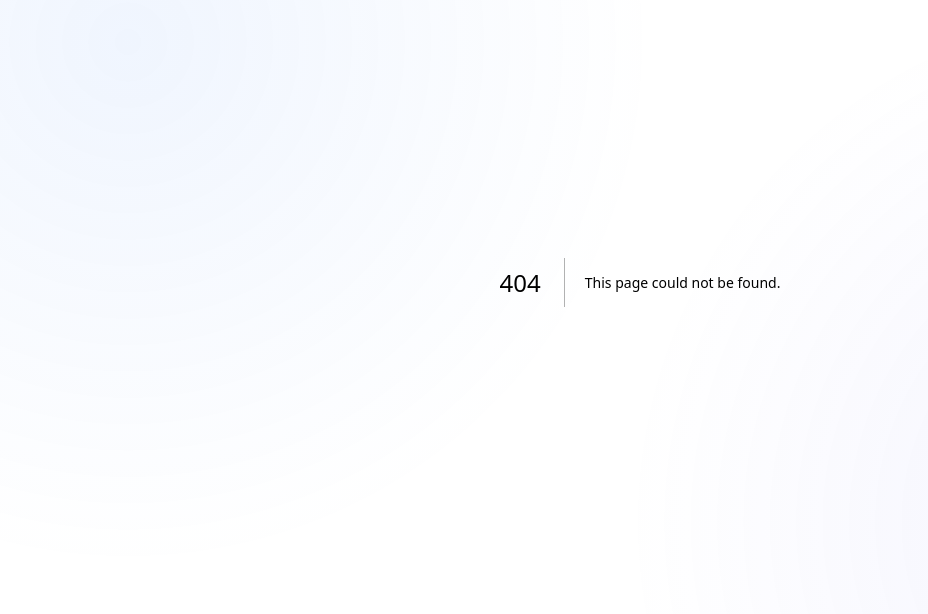
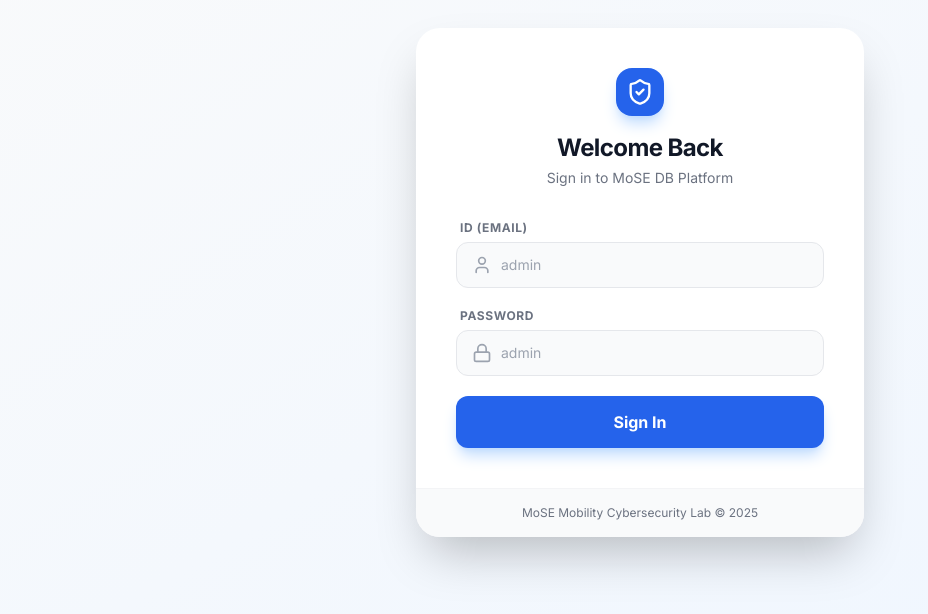
Before and after one commit to eoncheole/MoSE_DB_WEB, a Next.js app in the folder frontend/: page /login in a window 1280 px wide. Before the commit this address had no page. Shown: the part 118-732 px from the top of the page, without its empty margins (0-928 px from the left). Built offline with nearby package versions, Linux system fonts and the light colour scheme.

Commit message:
Create page.js

```diff
--- /dev/null
+++ b/frontend/app/login/page.js
@@ -0,0 +1,131 @@
+'use client';
+
+import { useState } from 'react';
+import { useRouter } from 'next/navigation';
+import { ShieldCheck, Lock, User, Loader2, AlertCircle } from 'lucide-react';
+import { motion } from 'framer-motion';
+
+export default function LoginPage() {
+  const router = useRouter();
+  const [formData, setFormData] = useState({ email: '', password: '' });
+  const [isLoading, setIsLoading] = useState(false);
+  const [error, setError] = useState(null);
+
+  const handleChange = (e) => {
+    setFormData({ ...formData, [e.target.name]: e.target.value });
+  };
+
+  const handleSubmit = async (e) => {
+    e.preventDefault();
+    setIsLoading(true);
+    setError(null);
+
+    try {
+      // Use environment variable if available, otherwise default to localhost
+      const apiUrl = process.env.NEXT_PUBLIC_API_URL || 'http://localhost:8000';
+
+      // FormData for OAuth2
+      const body = new URLSearchParams();
+      body.append('username', formData.email);
+      body.append('password', formData.password);
+
+      const res = await fetch(`${apiUrl}/token`, {
+        method: 'POST',
+        headers: {
+          'Content-Type': 'application/x-www-form-urlencoded',
+        },
+        body: body,
+      });
+
+      if (!res.ok) {
+        throw new Error('Login failed. Please check your credentials.');
+      }
+
+      const data = await res.json();
+
+      // Save token (in real app, use HttpOnly cookies or secure storage)
+      localStorage.setItem('token', data.access_token);
+
+      router.push('/dashboard');
+
+    } catch (err) {
+      setError(err.message);
+    } finally {
+      setIsLoading(false);
+    }
+  };
+
+  return (
+    <div className="min-h-screen bg-gradient-to-br from-gray-50 to-blue-50 flex items-center justify-center p-4">
+      <motion.div
+        initial={{ opacity: 0, y: 20 }}
+        animate={{ opacity: 1, y: 0 }}
+        className="w-full max-w-md bg-white rounded-3xl shadow-2xl overflow-hidden"
+      >
+        <div className="p-8 sm:p-10">
+          <div className="flex flex-col items-center mb-8">
+            <div className="w-12 h-12 bg-blue-600 rounded-2xl flex items-center justify-center shadow-lg shadow-blue-200 mb-4">
+              <ShieldCheck className="w-7 h-7 text-white" />
+            </div>
+            <h1 className="text-2xl font-bold text-gray-900 tracking-tight">Welcome Back</h1>
+            <p className="text-sm text-gray-500 mt-1">Sign in to MoSE DB Platform</p>
+          </div>
+
+          {error && (
+            <div className="mb-6 p-4 bg-red-50 border border-red-100 rounded-xl flex items-start gap-3 text-sm text-red-600">
+              <AlertCircle className="w-5 h-5 flex-shrink-0 mt-0.5" />
+              <p>{error}</p>
+            </div>
+          )}
+
+          <form onSubmit={handleSubmit} className="space-y-5">
+            <div>
+              <label className="block text-xs font-bold text-gray-500 uppercase tracking-wider mb-1.5 ml-1">ID (Email)</label>
+              <div className="relative">
+                <User className="absolute left-4 top-1/2 -translate-y-1/2 w-5 h-5 text-gray-400" />
+                <input
+                  type="text"
+                  name="email"
+                  required
+                  placeholder="admin"
+                  value={formData.email}
+                  onChange={handleChange}
+                  className="w-full pl-11 pr-4 py-3 bg-gray-50 border border-gray-200 rounded-xl text-sm outline-none focus:bg-white focus:ring-2 focus:ring-blue-500/20 focus:border-blue-500 transition-all"
+                />
+              </div>
+            </div>
+
+            <div>
+              <label className="block text-xs font-bold text-gray-500 uppercase tracking-wider mb-1.5 ml-1">Password</label>
+              <div className="relative">
+                <Lock className="absolute left-4 top-1/2 -translate-y-1/2 w-5 h-5 text-gray-400" />
+                <input
+                  type="password"
+                  name="password"
+                  required
+                  placeholder="admin"
+                  value={formData.password}
+                  onChange={handleChange}
+                  className="w-full pl-11 pr-4 py-3 bg-gray-50 border border-gray-200 rounded-xl text-sm outline-none focus:bg-white focus:ring-2 focus:ring-blue-500/20 focus:border-blue-500 transition-all"
+                />
+              </div>
+            </div>
+
+            <button
+              type="submit"
+              disabled={isLoading}
+              className="w-full py-3.5 bg-blue-600 hover:bg-blue-700 text-white font-bold rounded-xl shadow-lg shadow-blue-200 transition-all transform active:scale-[0.98] flex justify-center items-center disabled:opacity-70 disabled:cursor-not-allowed"
+            >
+              {isLoading ? <Loader2 className="w-5 h-5 animate-spin" /> : 'Sign In'}
+            </button>
+          </form>
+        </div>
+        <div className="px-8 py-4 bg-gray-50 border-t border-gray-100 text-center">
+            <p className="text-xs text-gray-500">
+                MoSE Mobility Cybersecurity Lab &copy; 2025
+            </p>
+        </div>
+      </motion.div>
+    </div>
+  );
+}
```
